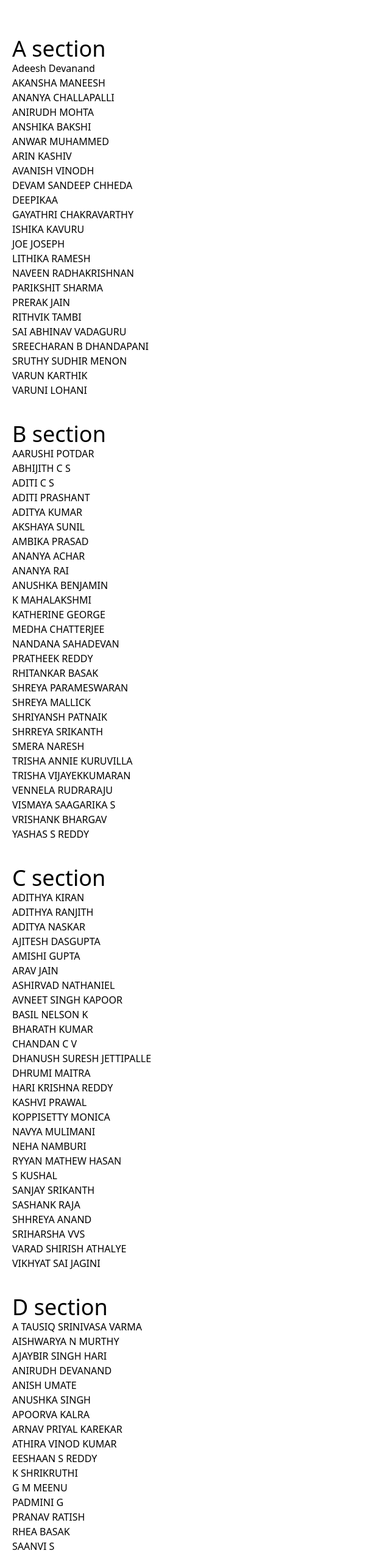
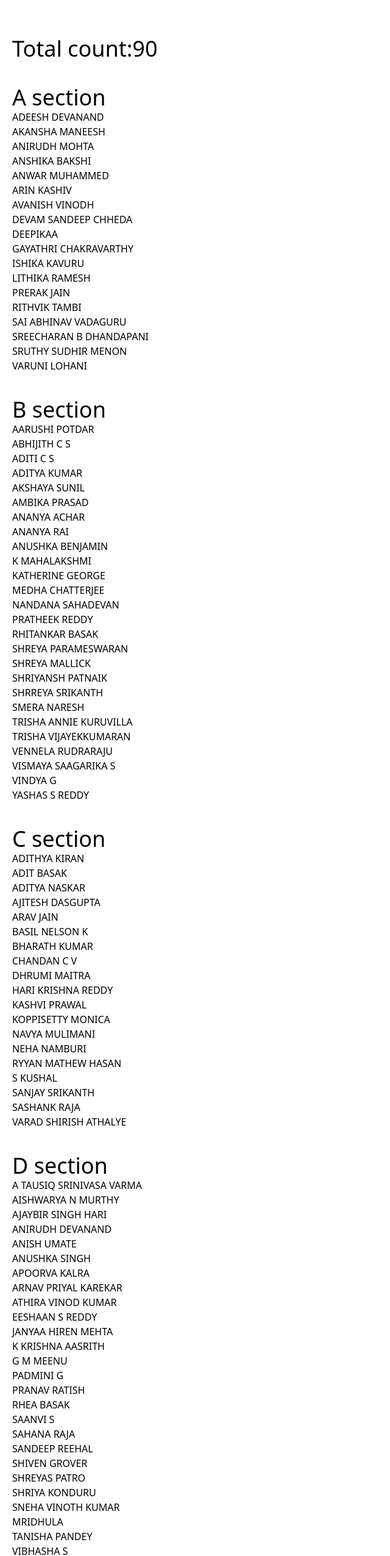
Before and after one commit to Chandan-CV/AmaatraGrad, a Next.js app: page /nameList in a window 1280 px wide. Shown: the top 2552 px of the page at 61% size, without its empty margins (0-640 px from the left). Built offline with nearby package versions, Linux system fonts and the light colour scheme.

Commit message:
updated list to people who paid

```diff
--- a/getSheetData.js
+++ b/getSheetData.js
@@ -2,9 +2,9 @@
 
 function getSheetData() {
  const A= [
-        "Adeesh Devanand",
+        "ADEESH DEVANAND",
     "AKANSHA MANEESH",
-    "ANANYA CHALLAPALLI",
+    // "ANANYA CHALLAPALLI",
     "ANIRUDH MOHTA",
     "ANSHIKA BAKSHI",
     "ANWAR MUHAMMED",
@@ -14,16 +14,16 @@ function getSheetData() {
     "DEEPIKAA",
     "GAYATHRI CHAKRAVARTHY",
     "ISHIKA KAVURU",
-    "JOE JOSEPH",
+    // "JOE JOSEPH",
     "LITHIKA RAMESH",
-    "NAVEEN RADHAKRISHNAN",
-    "PARIKSHIT SHARMA",
+    // "NAVEEN RADHAKRISHNAN",
+    // "PARIKSHIT SHARMA",
     "PRERAK JAIN",
     "RITHVIK TAMBI",
     "SAI ABHINAV VADAGURU",
     "SREECHARAN B DHANDAPANI",
     "SRUTHY SUDHIR MENON",
-    "VARUN KARTHIK",
+    // "VARUN KARTHIK",
     "VARUNI LOHANI",
     ]
 
@@ -31,7 +31,7 @@ function getSheetData() {
         "AARUSHI POTDAR",
         "ABHIJITH C S",
         "ADITI C S",
-        "ADITI PRASHANT",
+        // "ADITI PRASHANT",
         "ADITYA KUMAR",
         "AKSHAYA SUNIL",
         "AMBIKA PRASAD",
@@ -53,23 +53,25 @@ function getSheetData() {
         "TRISHA VIJAYEKKUMARAN",
         "VENNELA RUDRARAJU",
         "VISMAYA SAAGARIKA S",
-        "VRISHANK BHARGAV",
+        "VINDYA G",
+        // "VRISHANK BHARGAV",
         "YASHAS S REDDY",
     ]
 
     const C =[
-    "ADITHYA KIRAN",
-    "ADITHYA RANJITH",
+        "ADITHYA KIRAN",
+        "ADIT BASAK",
+    // "ADITHYA RANJITH",
     "ADITYA NASKAR",
     "AJITESH DASGUPTA",
-    "AMISHI GUPTA",
+    // "AMISHI GUPTA",
     "ARAV JAIN",
-    "ASHIRVAD NATHANIEL",
-    "AVNEET SINGH KAPOOR",
+    // "ASHIRVAD NATHANIEL",
+    // "AVNEET SINGH KAPOOR",
     "BASIL NELSON K",
     "BHARATH KUMAR",
     "CHANDAN C V",
-    "DHANUSH SURESH JETTIPALLE",
+    // "DHANUSH SURESH JETTIPALLE",
     "DHRUMI MAITRA",
     "HARI KRISHNA REDDY",
     "KASHVI PRAWAL",
@@ -80,10 +82,10 @@ function getSheetData() {
     "S KUSHAL",
     "SANJAY SRIKANTH",
     "SASHANK RAJA",
-    "SHHREYA ANAND",
-    "SRIHARSHA VVS",
+    // "SHHREYA ANAND",
+    // "SRIHARSHA VVS",
     "VARAD SHIRISH ATHALYE",
-    "VIKHYAT SAI JAGINI",
+    // "VIKHYAT SAI JAGINI",
     ]
 
     const D= [
@@ -97,7 +99,9 @@ function getSheetData() {
     "ARNAV PRIYAL KAREKAR",
     "ATHIRA VINOD KUMAR",
     "EESHAAN S REDDY",
-    "K SHRIKRUTHI",
+    "JANYAA HIREN MEHTA",
+    "K KRISHNA AASRITH",
+    // "K SHRIKRUTHI",
     "G M MEENU",
     "PADMINI G",
     "PRANAV RATISH",
@@ -111,7 +115,7 @@ function getSheetData() {
     "SNEHA VINOTH KUMAR",
     "MRIDHULA",
     "TANISHA PANDEY",
-    "VANSHIKA KHEMKA",
+    // "VANSHIKA KHEMKA",
     "VIBHASHA S",
     "YATHARTH THAKUR",
     ]
--- a/pages/nameList.js
+++ b/pages/nameList.js
@@ -5,6 +5,8 @@ function nameList() {
     const {A,B,C,D} = getSheetData()
     return (
         <div className="p-5">
+            <h1 className='text-4xl mt-10'>Total count:{A.length+B.length+C.length+D.length}</h1>
+
             <h1 className='text-4xl mt-10'>A section</h1>
             {
                 A.map((ele)=> <p key={ele}>{ele}</p>)
@@ -23,6 +25,7 @@ function nameList() {
             {
                 D.map((ele)=> <p key={ele}>{ele}</p>)
             }
+
         </div>
   )
 }
```
